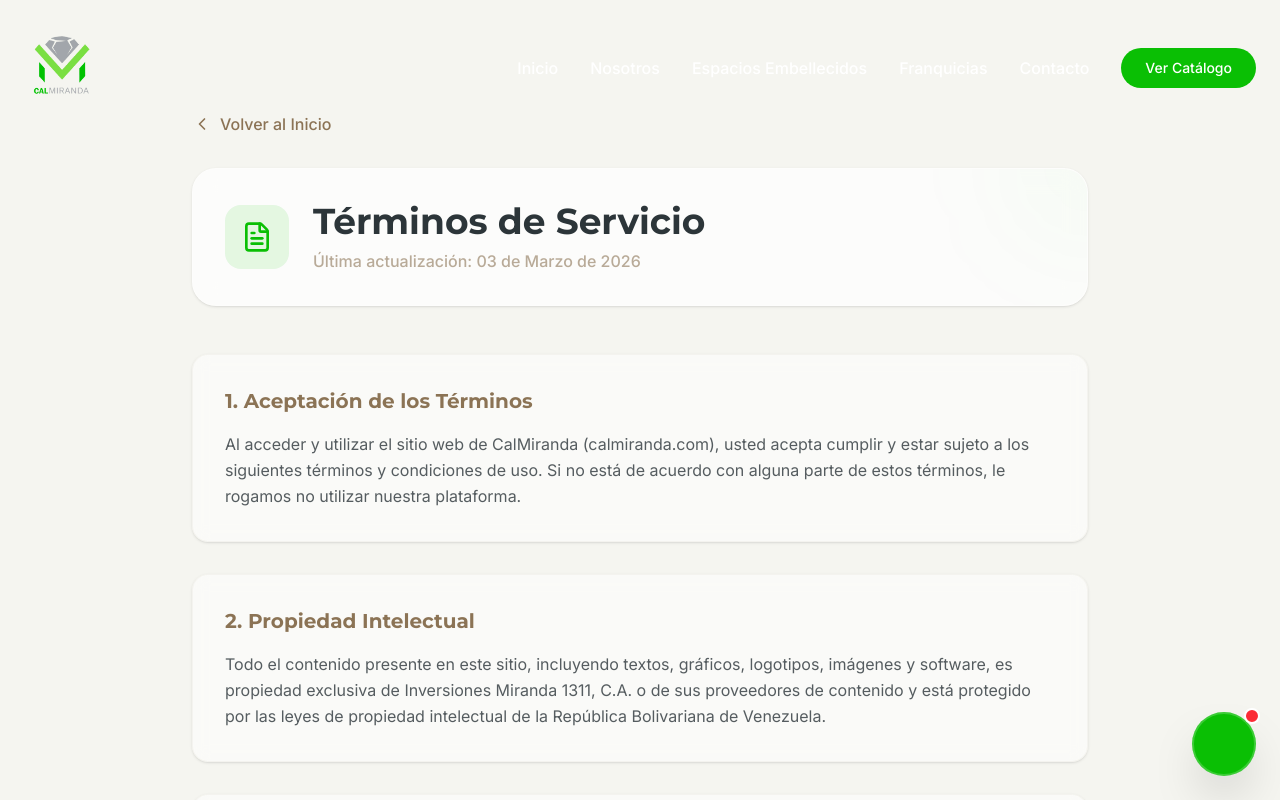
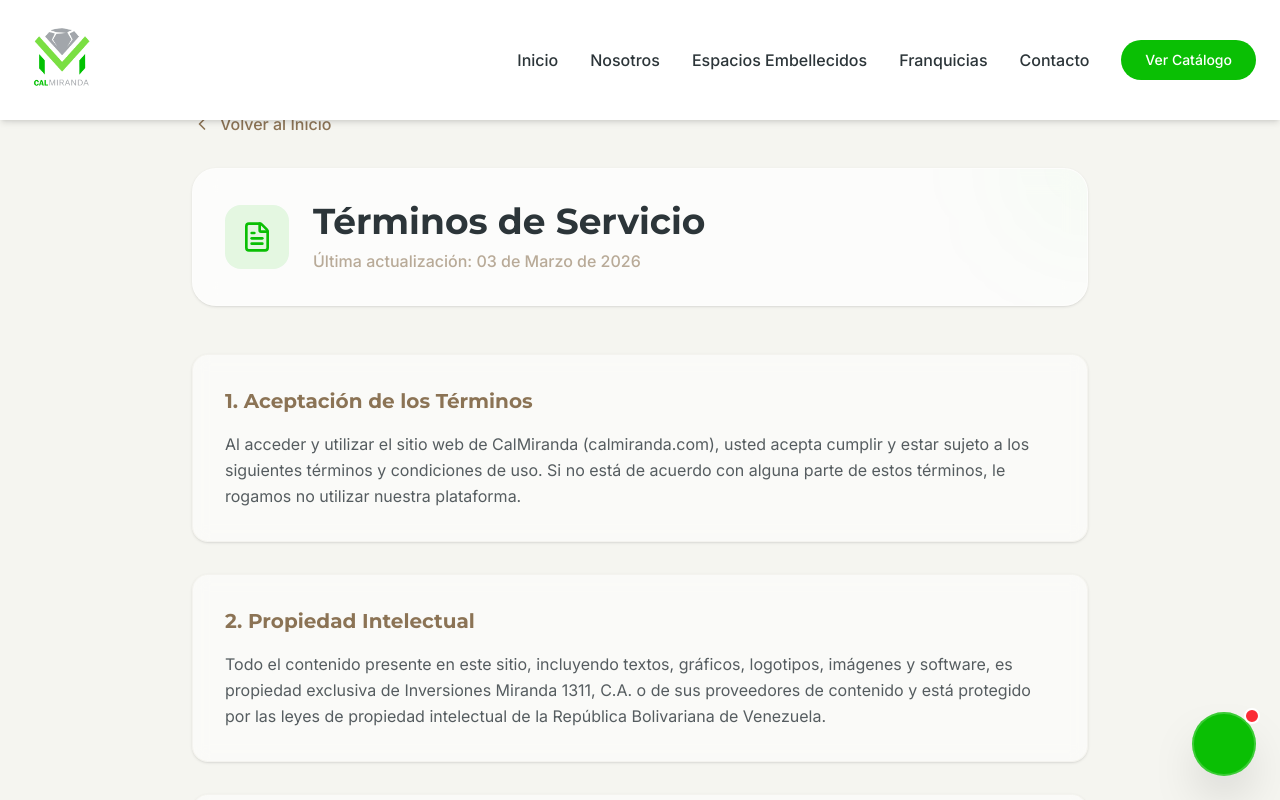
Before and after one commit to rhectoroc/web-calmiranda, a React (Vite) app: page /terminos-de-servicio in a window 1280 px wide. Shown: the top 800 px of the page. Built offline with nearby package versions, Linux system fonts and the light colour scheme; grey boxes are pictures that could not be loaded.

Commit message:
Fix en paginas de politicas y terminos

```diff
--- a/src/features/legal/components/LegalPage.tsx
+++ b/src/features/legal/components/LegalPage.tsx
@@ -1,7 +1,7 @@
 import React, { useEffect } from 'react';
 import { motion } from 'framer-motion';
 import { ShieldCheck, FileText, ChevronLeft } from 'lucide-react';
-import { useNavigate } from 'react-router-dom';
+import { Link } from 'react-router-dom';
 
 interface LegalSection {
     title: string;
@@ -16,8 +16,6 @@ interface LegalPageProps {
 }
 
 export const LegalPage: React.FC<LegalPageProps> = ({ title, lastUpdated, sections, type }) => {
-    const navigate = useNavigate();
-
     useEffect(() => {
         window.scrollTo(0, 0);
     }, []);
@@ -26,15 +24,16 @@ export const LegalPage: React.FC<LegalPageProps> = ({ title, lastUpdated, sectio
         <div className="min-h-screen bg-cal-bone pt-28 pb-20 px-4">
             <div className="max-w-4xl mx-auto">
                 {/* Back Button */}
-                <motion.button
-                    initial={{ opacity: 0, x: -20 }}
-                    animate={{ opacity: 1, x: 0 }}
-                    onClick={() => navigate('/')}
-                    className="flex items-center gap-2 text-cal-earth hover:text-cal-emerald-dark font-medium mb-8 transition-colors group"
-                >
-                    <ChevronLeft className="w-5 h-5 group-hover:-translate-x-1 transition-transform" />
-                    Volver al Inicio
-                </motion.button>
+                <Link to="/">
+                    <motion.div
+                        initial={{ opacity: 0, x: -20 }}
+                        animate={{ opacity: 1, x: 0 }}
+                        className="flex items-center gap-2 text-cal-earth hover:text-cal-emerald-dark font-medium mb-8 transition-colors group cursor-pointer"
+                    >
+                        <ChevronLeft className="w-5 h-5 group-hover:-translate-x-1 transition-transform" />
+                        Volver al Inicio
+                    </motion.div>
+                </Link>
 
                 {/* Header */}
                 <motion.div
--- a/src/features/navigation/components/Navbar.tsx
+++ b/src/features/navigation/components/Navbar.tsx
@@ -22,11 +22,14 @@ export const Navbar: React.FC = () => {
     const [mobileMenuOpen, setMobileMenuOpen] = useState(false);
     const location = useLocation();
 
+    const isHomePage = location.pathname === '/';
+    const isTransparent = isHomePage && !isScrolled;
+
     const toggleMobileMenu = () => setMobileMenuOpen(prev => !prev);
     const closeMobileMenu = () => setMobileMenuOpen(false);
 
     const getHref = (href: string) => {
-        if (location.pathname !== '/') {
+        if (!isHomePage) {
             return '/' + href;
         }
         return href;
@@ -34,7 +37,7 @@ export const Navbar: React.FC = () => {
 
     return (
         <header
-            className={`fixed top-0 left-0 w-full z-50 transition-all duration-300 ${isScrolled ? 'bg-white shadow-md py-3' : 'bg-transparent py-5'
+            className={`fixed top-0 left-0 w-full z-50 transition-all duration-300 ${!isTransparent ? 'bg-white shadow-md py-3' : 'bg-transparent py-5'
                 }`}
         >
             <div className="container mx-auto px-4 md:px-6 flex justify-between items-center">
@@ -52,7 +55,7 @@ export const Navbar: React.FC = () => {
                         <a
                             key={link.name}
                             href={getHref(link.href)}
-                            className={`font-medium text-sm lg:text-base transition-colors duration-300 hover:text-cal-emerald ${isScrolled ? 'text-cal-charcoal' : 'text-white'
+                            className={`font-medium text-sm lg:text-base transition-colors duration-300 hover:text-cal-emerald ${!isTransparent ? 'text-cal-charcoal' : 'text-white'
                                 }`}
                         >
                             {link.name}
@@ -73,9 +76,9 @@ export const Navbar: React.FC = () => {
                     aria-label="Toggle Menu"
                 >
                     {mobileMenuOpen ? (
-                        <X size={24} className={isScrolled ? 'text-cal-charcoal' : 'text-white'} />
+                        <X size={24} className={!isTransparent ? 'text-cal-charcoal' : 'text-white'} />
                     ) : (
-                        <Menu size={24} className={isScrolled ? 'text-cal-charcoal' : 'text-white'} />
+                        <Menu size={24} className={!isTransparent ? 'text-cal-charcoal' : 'text-white'} />
                     )}
                 </button>
             </div>
```
Also changed, not shown: 1 other file (tests, documents, lock files or other folders).
